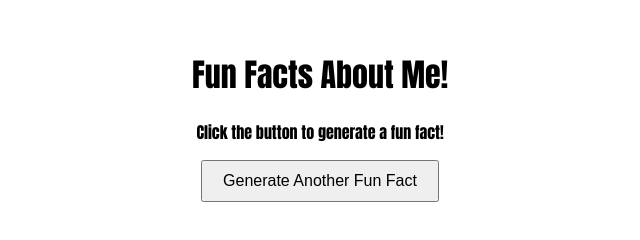
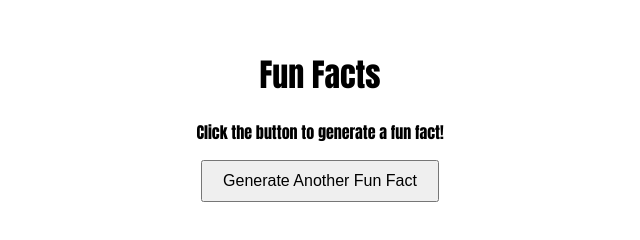
Before and after one commit to Preethibk20/Random-facts-generator, a plain HTML site: page index.html in a window 1280 px wide. Shown: the whole page, without its empty margins (320-960 px from the left). Drawn offline with Linux system fonts and the light colour scheme.

Commit message:
Update index.html

```diff
--- a/index.html
+++ b/index.html
@@ -8,7 +8,7 @@
 </head>
 <body>
     <div class="container">
-        <h1>Fun Facts About Me!</h1>
+        <h1>Fun Facts</h1>
         <p id="fact">Click the button to generate a fun fact!</p>
         <button onclick="generateFact()">Generate Another Fun Fact</button>
     </div>
```
